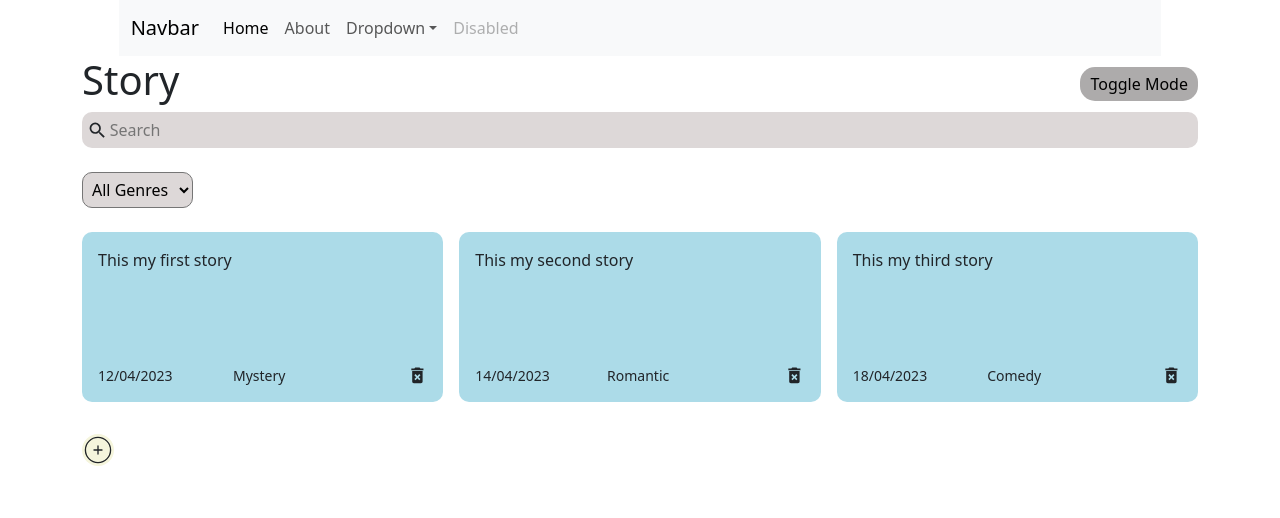
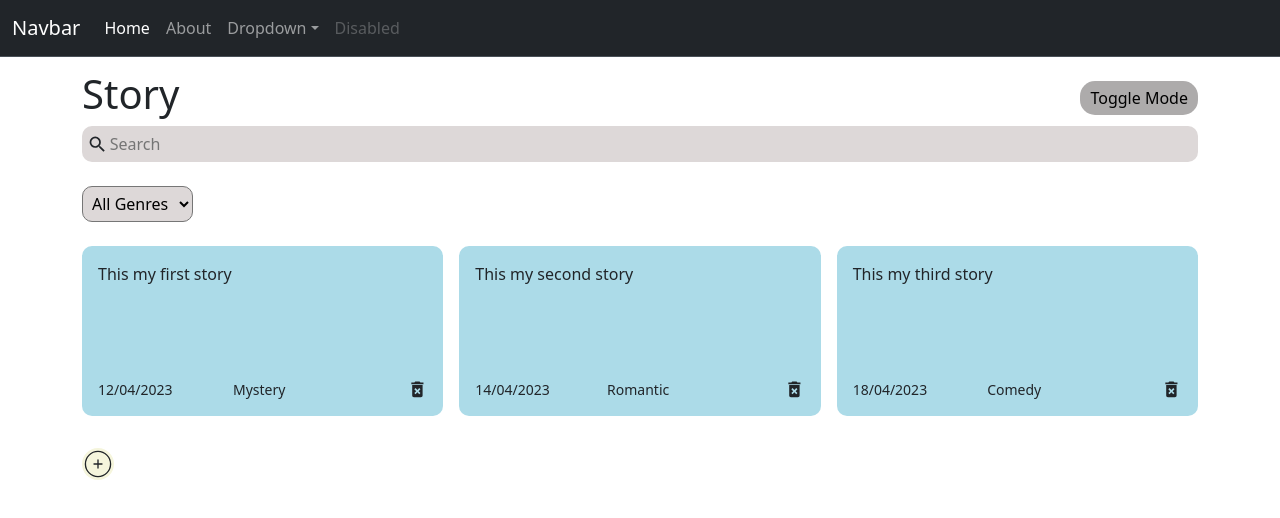
Before and after one commit to pritika163/quickread, a React (Create React App) app: page / in a window 1280 px wide. Shown: the top 518 px of the page. Built offline with nearby package versions, Linux system fonts and the light colour scheme.

Commit message:
Navbar CSS

```diff
--- a/src/Navbar.jsx
+++ b/src/Navbar.jsx
@@ -8,7 +8,7 @@ const Navbar = () => {
                     <div className="col-10 mx-auto">
 
 
-            <nav className="navbar navbar-expand-lg navbar-light bg-light">
+            <nav className="navbar navbar-expand-lg navbar-dark bg-dark fixed-top border-bottom border-body" data-bs-theme="dark">
             <div className="container-fluid">
                 <a className="navbar-brand" href="#">Navbar</a>
                 <button className="navbar-toggler" type="button" data-bs-toggle="collapse" data-bs-target="#navbarSupportedContent" aria-controls="navbarSupportedContent" aria-expanded="false" aria-label="Toggle navigation">
@@ -44,6 +44,9 @@ const Navbar = () => {
             </div>
                 </div>
             </div>
+            <div style={{ paddingTop: '70px' }}>
+                {/* Content with padding */}
+            </div>
         </>
     );
 };
```
